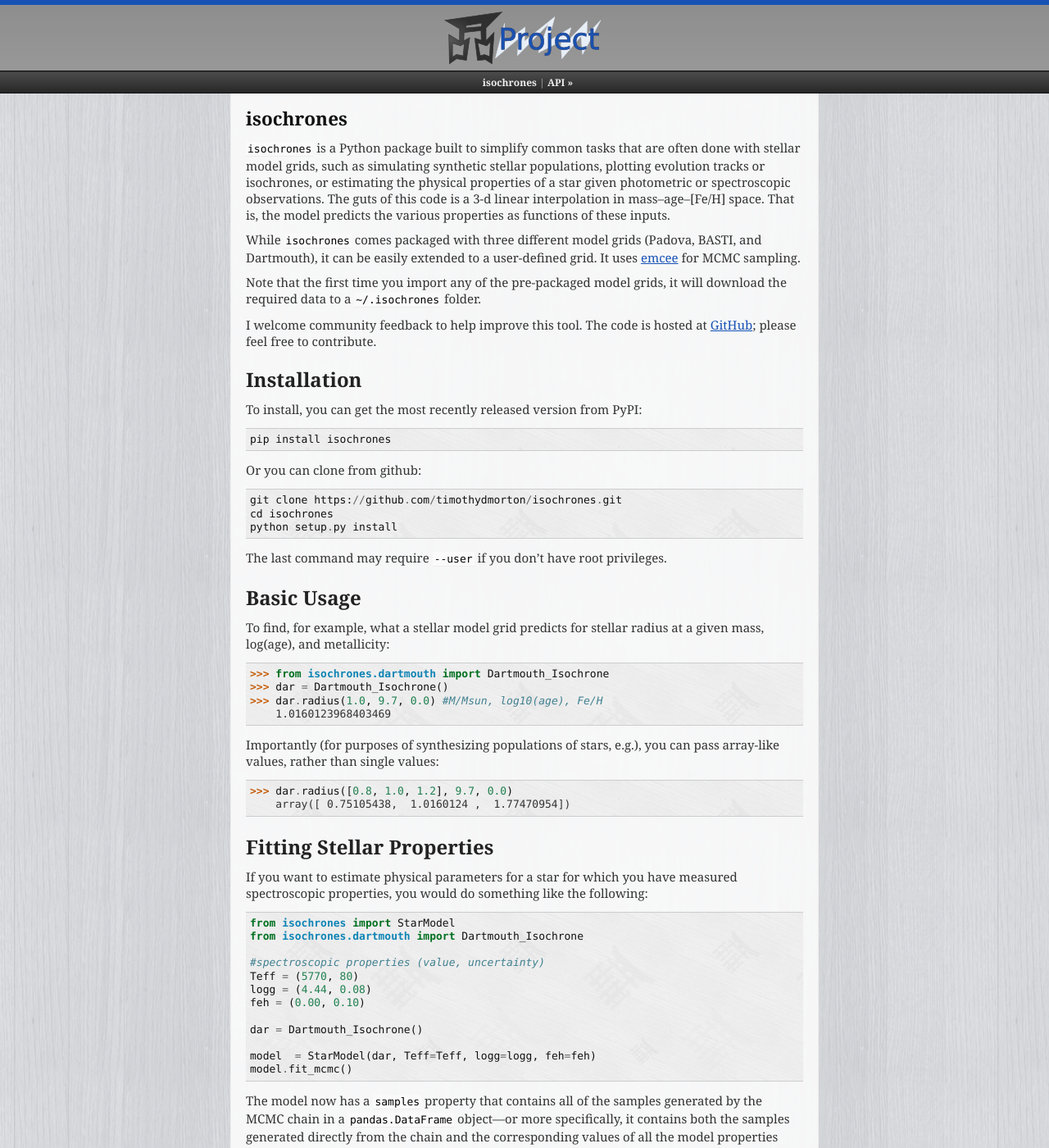
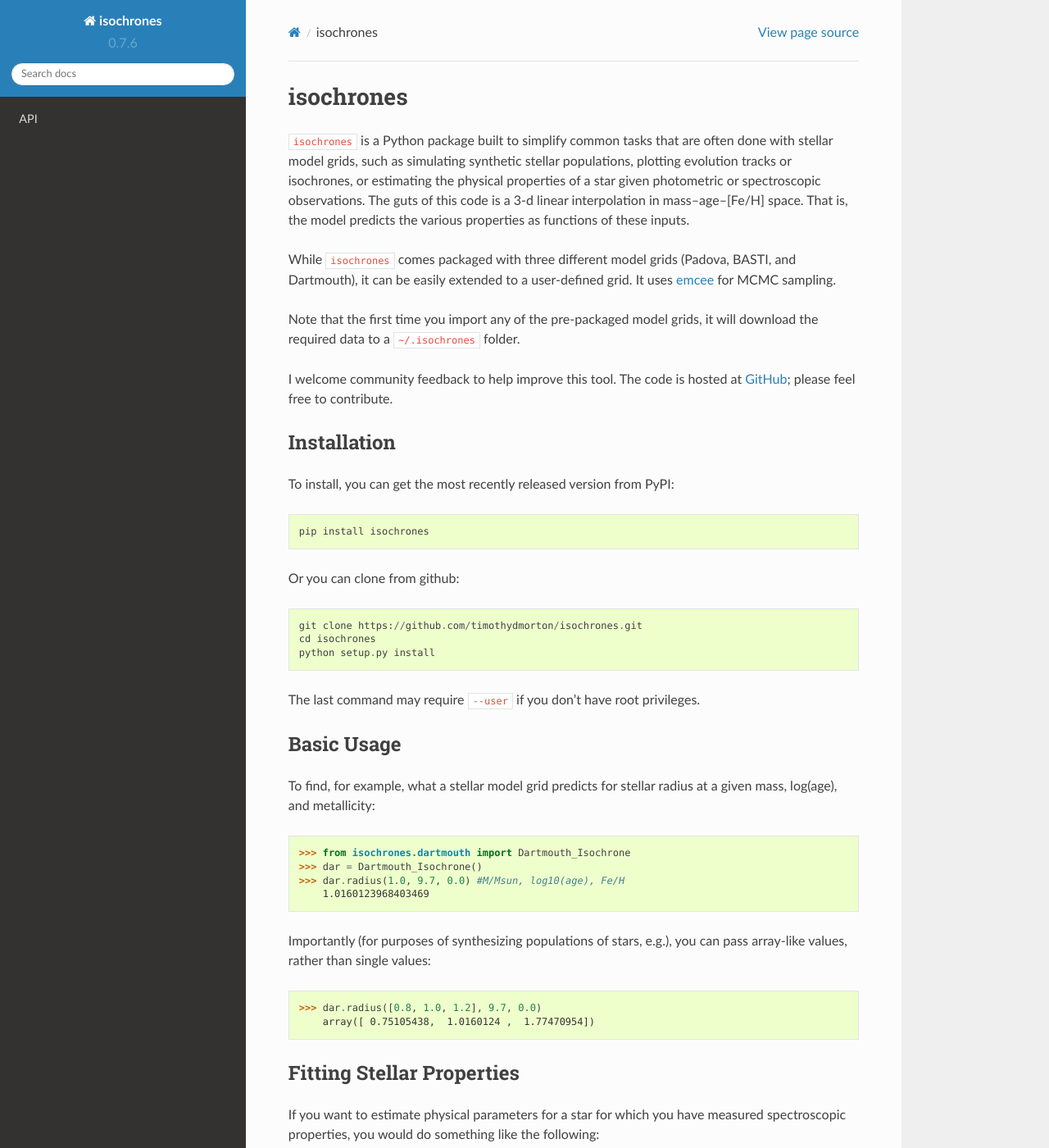
Before and after one commit to timothydmorton/isochrones, a Sphinx documentation site: the page built from docs/index.rst, in a window 1280 px wide and 1400 px high. Shown: the whole window at 82% size. Built offline with Sphinx 7.4.7 and the Read the Docs theme 2.0.0, drawn with Linux system fonts in a browser that asks for light colours; some of the changed text lies outside the part shown.

Commit message:
switched docs theme

```diff
--- a/docs/conf.py
+++ b/docs/conf.py
@@ -20,6 +20,7 @@ import os, os.path
 # documentation root, use os.path.abspath to make it absolute, like shown here.
 #sys.path.insert(0, os.path.abspath('.'))
 
+sys.path.insert(0, os.path.abspath('..'))
 import isochrones
 
 # -- General configuration ------------------------------------------------
@@ -32,7 +33,9 @@ import isochrones
 # ones.
 extensions = [
     'sphinx.ext.autodoc',
+    'sphinx.ext.intersphinx',
     'sphinx.ext.mathjax',
+    'sphinx.ext.viewcode',
 ]
 
 # Add any paths that contain templates here, relative to this directory.
@@ -101,9 +104,18 @@ pygments_style = 'sphinx'
 
 # -- Options for HTML output ----------------------------------------------
 
+import os
+on_rtd = os.environ.get('READTHEDOCS', None) == 'True'
+
+if not on_rtd:  # only import and set the theme if we're building docs locally
+    import sphinx_rtd_theme
+    html_theme = 'sphinx_rtd_theme'
+    html_theme_path = [sphinx_rtd_theme.get_html_theme_path()]
+
+
 # The theme to use for HTML and HTML Help pages.  See the documentation for
 # a list of builtin themes.
-html_theme = 'scrolls'
+#html_theme = 'scrolls'
 
 # Theme options are theme-specific and customize the look and feel of a theme
 # further.  For a list of options available for each theme, see the
```
